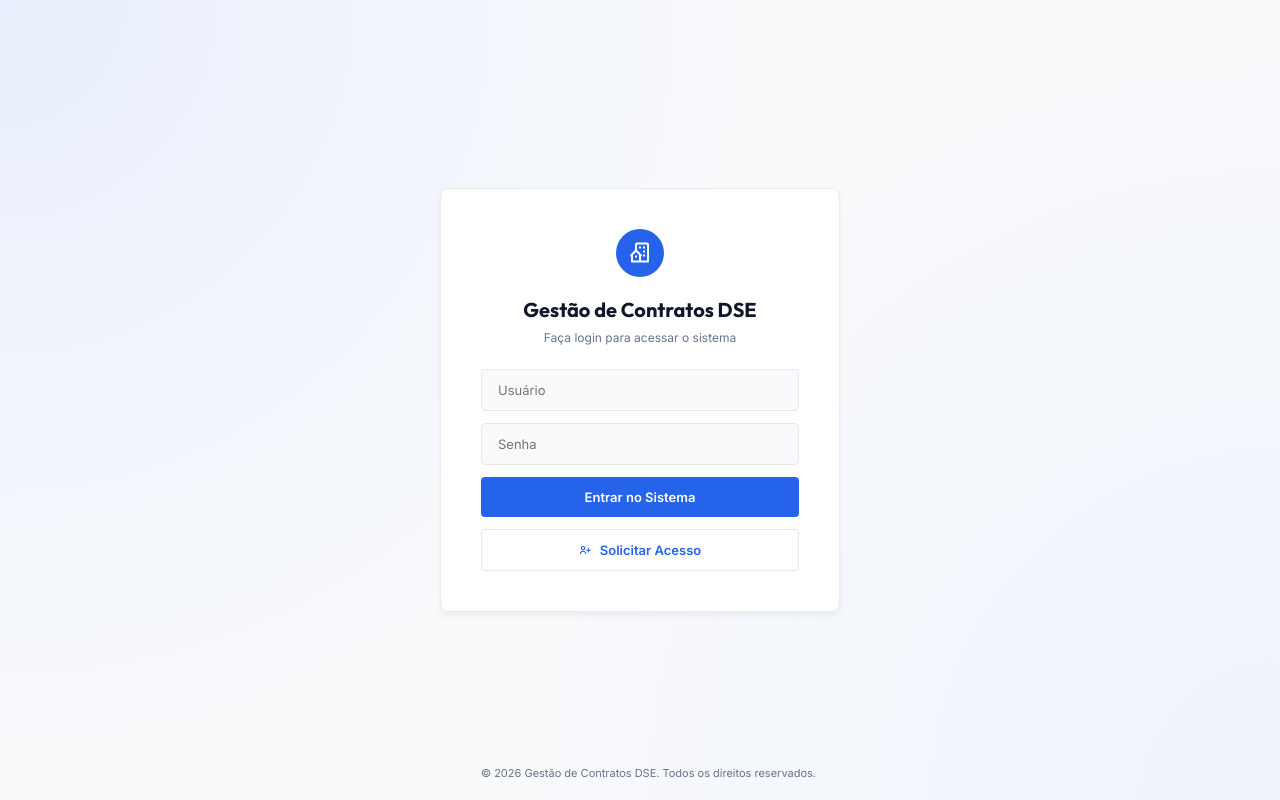
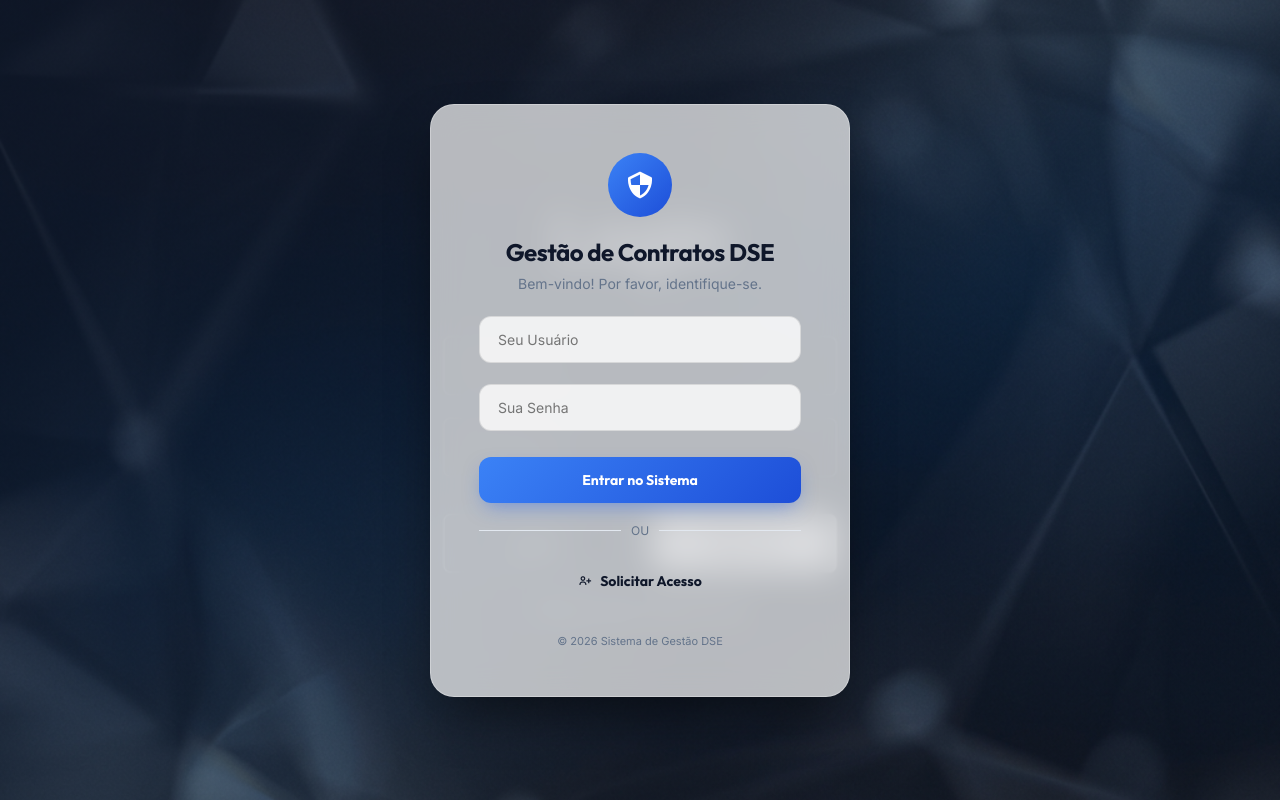
Before and after one commit to nicxls/sistema-teste, a plain HTML site: page index.html in a window 1280 px wide. Drawn offline with nearby package versions, Linux system fonts and the light colour scheme.

Commit message:
feat: complete modern login redesign with glassmorphism and premium background

```diff
--- a/index.html
+++ b/index.html
@@ -18,18 +18,24 @@
     <!-- Login Screen -->
     <div id="login-container">
         <div class="login-box" id="login-form-box">
-            <div class="login-logo"><i class='bx bx-building-house'></i></div>
-            <h2>Gestão de Contratos DSE</h2>
-            <p class="subtitle">Faça login para acessar o sistema</p>
+            <div class="login-logo" style="background: var(--primary-gradient); width: 64px; height: 64px; font-size: 32px;"><i class='bx bx-shield-quarter'></i></div>
+            <h2 style="font-family: 'Outfit', sans-serif; font-size: 24px; letter-spacing: -0.5px;">Gestão de Contratos DSE</h2>
+            <p class="subtitle" style="font-size: 14px;">Bem-vindo! Por favor, identifique-se.</p>
 
-            <input type="text" id="login-user" placeholder="Usuário" autocomplete="off">
-            <input type="password" id="login-pass" placeholder="Senha">
-            <button class="login-btn" id="btn-do-login">Entrar no Sistema</button>
-            <button class="login-outline-btn" id="btn-show-request"><i class='bx bx-user-plus'></i> Solicitar
-                Acesso</button>
+            <div style="position: relative; margin-bottom: 5px;">
+                <input type="text" id="login-user" placeholder="Seu Usuário" autocomplete="off">
+            </div>
+            <div style="position: relative; margin-bottom: 5px;">
+                <input type="password" id="login-pass" placeholder="Sua Senha">
+            </div>
 
+            <button class="login-btn" id="btn-do-login" style="margin-top: 10px;">Entrar no Sistema</button>
 
-            <div class="login-footer">© 2026 Gestão de Contratos DSE. Todos os direitos reservados.</div>
+            <div class="login-divider"><span>OU</span></div>
+
+            <button class="login-outline-btn" id="btn-show-request" style="border: none; background: transparent;"><i class='bx bx-user-plus'></i> Solicitar Acesso</button>
+
+            <div class="login-footer" style="position: relative; margin-top: 30px; bottom: 0;">© 2026 Sistema de Gestão DSE</div>
         </div>
 
         <div class="login-box form-hidden" id="request-form-box" style="display: none;">
--- a/styles.css
+++ b/styles.css
@@ -766,38 +766,65 @@ body.role-admin .master-only {
     display: none !important;
 }
 
-/* Login Container */
+/* Login & Auth - Modern Glassmorphism Redesign */
 #login-container {
     position: fixed;
     top: 0;
     left: 0;
     width: 100vw;
     height: 100vh;
-    background-color: var(--bg-color);
-    background-image:
-        radial-gradient(circle at 0% 0%, rgba(37, 99, 235, 0.08) 0%, transparent 50%),
-        radial-gradient(circle at 100% 100%, rgba(37, 99, 235, 0.05) 0%, transparent 50%);
+    background-image: url('modern_corporate_login_bg.png');
+    background-size: cover;
+    background-position: center;
+    background-repeat: no-repeat;
     display: flex;
     justify-content: center;
     align-items: center;
     z-index: 9999;
-    flex-direction: column;
+    padding: 20px;
+}
+
+#login-container::before {
+    content: '';
+    position: absolute;
+    top: 0;
+    left: 0;
+    width: 100%;
+    height: 100%;
+    background: linear-gradient(135deg, rgba(15, 23, 42, 0.7) 0%, rgba(15, 23, 42, 0.4) 100%);
+    z-index: 1;
 }
 
 .login-box {
-    background: #ffffff;
+    position: relative;
+    z-index: 2;
+    background: rgba(255, 255, 255, 0.7);
+    backdrop-filter: blur(16px);
+    -webkit-backdrop-filter: blur(16px);
     width: 100%;
-    max-width: 400px;
-    padding: 40px;
-    border-radius: 8px;
-    box-shadow: 0 4px 6px rgba(0, 0, 0, 0.05);
+    max-width: 420px;
+    padding: 48px;
+    border-radius: 24px;
+    box-shadow: 0 25px 50px -12px rgba(0, 0, 0, 0.5);
     text-align: center;
-    border: 1px solid #eaeaea;
+    border: 1px solid rgba(255, 255, 255, 0.3);
+    animation: loginFadeUp 0.6s cubic-bezier(0.16, 1, 0.3, 1) forwards;
 }
 
 [data-theme="dark"] .login-box {
-    background: var(--card-bg);
-    border-color: var(--border-color);
+    background: rgba(30, 41, 59, 0.7);
+    border-color: rgba(255, 255, 255, 0.1);
+}
+
+@keyframes loginFadeUp {
+    from {
+        opacity: 0;
+        transform: translateY(30px);
+    }
+    to {
+        opacity: 1;
+        transform: translateY(0);
+    }
 }
 
 .login-logo {
@@ -828,54 +855,81 @@ body.role-admin .master-only {
 
 .login-box input {
     width: 100%;
-    padding: 12px 16px;
-    margin-bottom: 12px;
-    border: 1px solid var(--border-color);
-    border-radius: 4px;
-    font-size: 13px;
+    padding: 14px 18px;
+    margin-bottom: 16px;
+    border: 1px solid rgba(0, 0, 0, 0.1);
+    border-radius: 12px;
+    font-size: 14px;
     outline: none;
-    background: var(--bg-color);
+    background: rgba(255, 255, 255, 0.8);
     color: var(--text-color);
+    transition: all 0.3s ease;
+}
+
+[data-theme="dark"] .login-box input {
+    background: rgba(15, 23, 42, 0.5);
+    border-color: rgba(255, 255, 255, 0.05);
 }
 
 .login-box input:focus {
     border-color: var(--primary-color);
+    box-shadow: 0 0 0 4px rgba(37, 99, 235, 0.1);
+    background: #ffffff;
+    transform: translateY(-2px);
+}
+
+[data-theme="dark"] .login-box input:focus {
+    background: rgba(15, 23, 42, 0.8);
 }
 
 .login-btn,
 .login-outline-btn {
     width: 100%;
-    padding: 12px;
-    border-radius: 4px;
-    font-size: 13px;
-    font-weight: 600;
+    padding: 14px;
+    border-radius: 12px;
+    font-size: 14px;
+    font-weight: 700;
     cursor: pointer;
-    transition: all 0.2s ease;
+    transition: all 0.3s ease;
     display: flex;
     justify-content: center;
     align-items: center;
     gap: 8px;
     border: none;
+    font-family: 'Outfit', sans-serif;
 }
 
 .login-btn {
-    background: var(--primary-color);
+    background: var(--primary-gradient);
     color: #fff;
-    margin-bottom: 12px;
+    margin-bottom: 16px;
+    box-shadow: 0 8px 20px -6px rgba(37, 99, 235, 0.5);
 }
 
 .login-btn:hover {
-    background: var(--primary-hover);
+    transform: translateY(-3px);
+    box-shadow: 0 12px 25px -6px rgba(37, 99, 235, 0.6);
 }
 
 .login-outline-btn {
-    background: transparent;
-    border: 1px solid var(--border-color);
-    color: var(--primary-color);
+    background: rgba(255, 255, 255, 0.5);
+    border: 1px solid rgba(0, 0, 0, 0.05);
+    color: var(--text-color);
+}
+
+[data-theme="dark"] .login-outline-btn {
+    background: rgba(255, 255, 255, 0.05);
+    border-color: rgba(255, 255, 255, 0.1);
+    color: #fff;
 }
 
 .login-outline-btn:hover {
-    background: rgba(67, 97, 238, 0.05);
+    background: rgba(255, 255, 255, 0.8);
+    transform: translateY(-2px);
+}
+
+[data-theme="dark"] .login-outline-btn:hover {
+    background: rgba(255, 255, 255, 0.1);
 }
 
 .login-divider {
```
Also changed, not shown: modern_corporate_login_bg.png (added).
